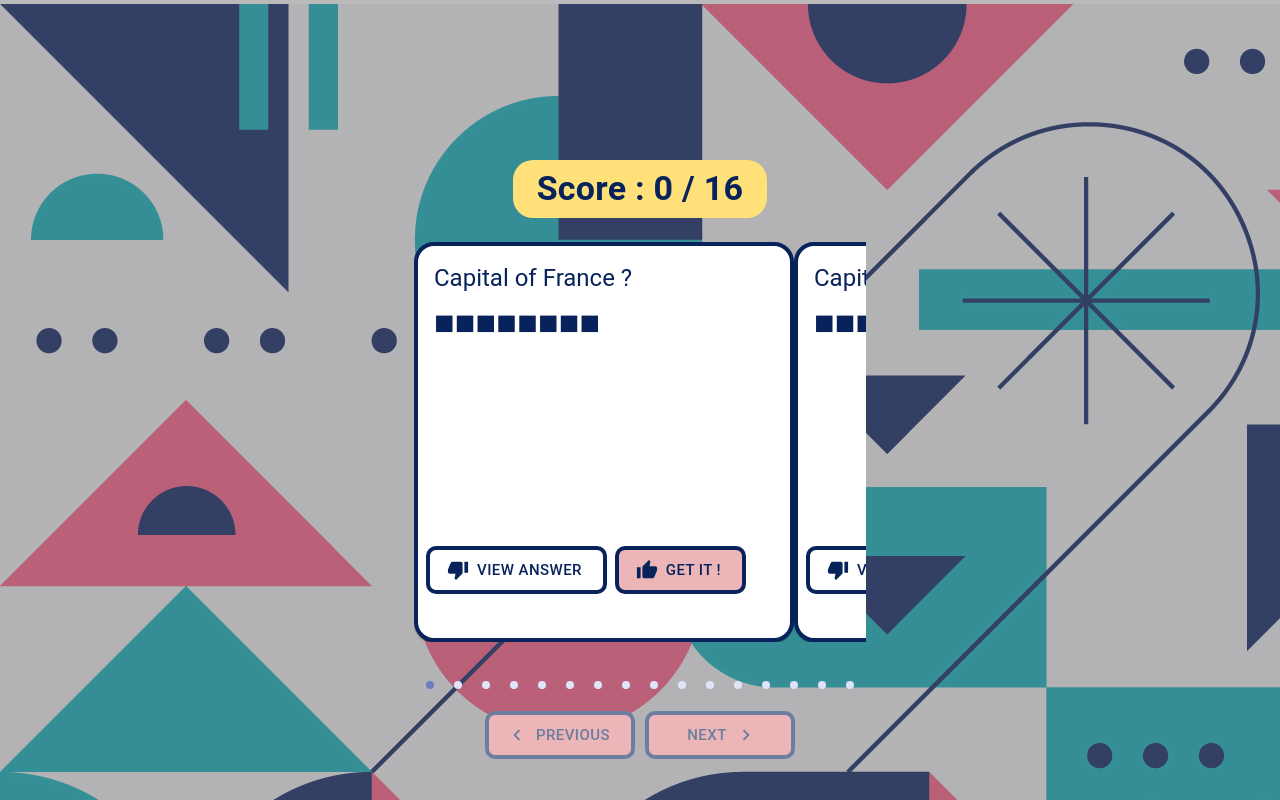
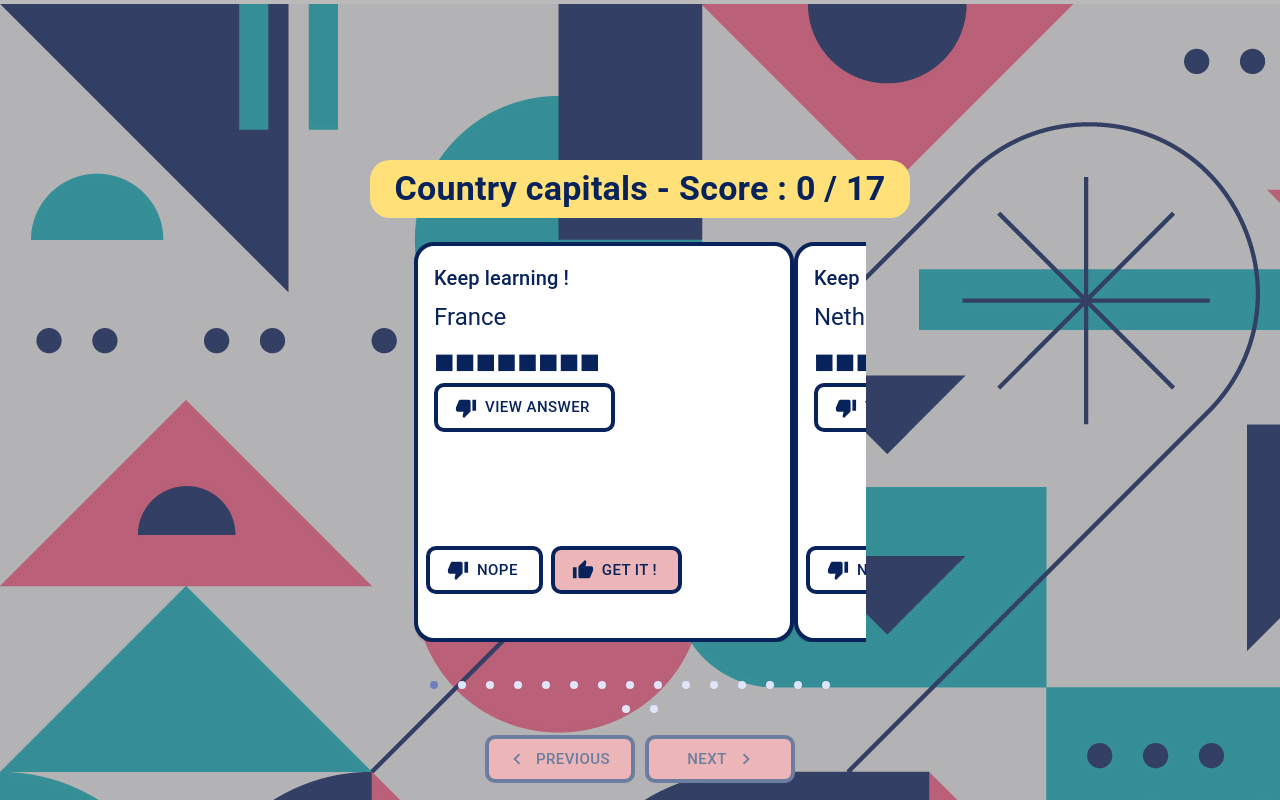
Before and after one commit to LionelENSFELDER/flashcards, a React (Vite) app: page / in a window 1280 px wide. Built offline with nearby package versions, Linux system fonts and the light colour scheme.

Commit message:
wip user flow score

```diff
--- a/src/App.tsx
+++ b/src/App.tsx
@@ -1,4 +1,4 @@
-import { useState } from "react";
+// import { useState } from "react";
 import { ThemeProvider } from "@mui/material/styles";
 import contryCapitals from "./data/country-capitals.json";
 import AliceCarousel from "react-alice-carousel";
@@ -21,18 +21,21 @@ type singleCard = {
 // };
 
 function App() {
-  const [cards, setCards] = useState<singleCard[]>(contryCapitals.cards);
-  const [score, setScore] = useState<number>(0);
+  // const [cards, setCards] = useState<singleCard[]>(contryCapitals.cards);
+  // const [score, setScore] = useState<number>(0);
+  // const addOneOnScore = () => {
+  //   setScore(score + 1);
+  // };
+  const cards: singleCard[] = contryCapitals.cards;
+  const score: number = 0;
   const maxScore: number = cards.length;
-  // const handleDragStart = (e: Event) => e.preventDefault();
-  const title = contryCapitals.title;
-
+  const themeQuestion = contryCapitals.themeQuestion;
   const items = cards.map((card: singleCard, index: number) => (
     <Card
       key={index}
-      title={title}
       question={card.question}
       answer={card.answer}
+      // updateScore={() => addOneOnScore()}
     />
   ));
 
@@ -75,7 +78,7 @@ function App() {
             px: 3,
           }}
         >
-          Score : {score} / {maxScore}
+          {themeQuestion} - Score : {score} / {maxScore}
         </Typography>
         <Container sx={{ width: 500, height: 400 }}>
           <Gallery />
--- a/src/components/card.tsx
+++ b/src/components/card.tsx
@@ -1,5 +1,6 @@
 import { useState } from "react";
-import Card from "@mui/material/Card";
+// import Card from "@mui/material/Card";
+import { Box, Card } from "@mui/material";
 import CardActions from "@mui/material/CardActions";
 import CardContent from "@mui/material/CardContent";
 import Button from "@mui/material/Button";
@@ -8,15 +9,28 @@ import ThumbUpIcon from "@mui/icons-material/ThumbUp";
 import ThumbDownIcon from "@mui/icons-material/ThumbDown";
 
 type singleCard = {
-  title: string;
   question: string;
   answer: string;
+  // updateScore: () => void;
 };
 
-export default function BasicCard({ title, question, answer }: singleCard) {
+export default function BasicCard({
+  question,
+  answer,
+}: // updateScore,
+singleCard) {
   const [answerHidden, setAnswerHidden] = useState<boolean>(true);
-  const handleCardClick = (answerHidden: boolean) => {
-    setAnswerHidden(!answerHidden);
+  const [learned, setLearned] = useState<boolean | null>(null);
+  const handleCardClick = (getIt: boolean) => {
+    if (learned != null) {
+      return;
+    }
+    if (getIt) {
+      setLearned(true);
+      // updateScore();
+    } else {
+      setLearned(false);
+    }
   };
   return (
     <Card
@@ -29,12 +43,32 @@ export default function BasicCard({ title, question, answer }: singleCard) {
       }}
     >
       <CardContent>
+        <Typography variant="h6" color="text.primary" gutterBottom>
+          {learned ? "You get it !" : "Keep learning !"}
+        </Typography>
         <Typography variant="h5" color="text.primary" gutterBottom>
-          {title} {question} ?
+          {question}
         </Typography>
         <Typography variant="h4" component="div">
           {answerHidden ? "■■■■■■■■" : answer}
         </Typography>
+        <Box sx={{ display: "block" }}>
+          <Button
+            variant="outlined"
+            sx={{
+              color: "text.primary",
+              bgcolor: "background.paper",
+              border: 4,
+              borderColor: "primary.main",
+              borderRadius: "10px",
+            }}
+            size="large"
+            startIcon={<ThumbDownIcon />}
+            onClick={() => setAnswerHidden(!answerHidden)}
+          >
+            {answerHidden ? "View answer" : "Hide answer"}
+          </Button>
+        </Box>
       </CardContent>
       <CardActions
         sx={{
@@ -44,6 +78,7 @@ export default function BasicCard({ title, question, answer }: singleCard) {
       >
         <Button
           variant="outlined"
+          disabled={learned !== null ? true : false}
           sx={{
             color: "text.primary",
             bgcolor: "background.paper",
@@ -53,12 +88,13 @@ export default function BasicCard({ title, question, answer }: singleCard) {
           }}
           size="large"
           startIcon={<ThumbDownIcon />}
-          onClick={() => handleCardClick(answerHidden)}
+          onClick={() => handleCardClick(false)}
         >
-          {answerHidden ? "View answer" : "Hide answer"}
+          Nope
         </Button>
         <Button
           variant="outlined"
+          disabled={learned !== null ? true : false}
           sx={{
             color: "text.primary",
             bgcolor: "secondary.main",
@@ -68,7 +104,7 @@ export default function BasicCard({ title, question, answer }: singleCard) {
           }}
           size="large"
           startIcon={<ThumbUpIcon />}
-          onClick={() => console.log("get it !")}
+          onClick={() => handleCardClick(true)}
         >
           Get it !
         </Button>
--- a/src/components/gallery-nav-buttons.tsx
+++ b/src/components/gallery-nav-buttons.tsx
@@ -19,6 +19,9 @@ const NavButton = ({ iconSide, label }: NavButtonProps) => {
         border: 4,
         borderColor: "primary.secondary",
         borderRadius: "10px",
+        "&: hover": {
+          bgcolor: "secondary.main",
+        },
       }}
       size="large"
       startIcon={
--- a/src/data/country-capitals.json
+++ b/src/data/country-capitals.json
@@ -1,7 +1,7 @@
 {
   "mode": "flash",
-  "theme": "capitals",
-  "title": "Capital of",
+  "theme": "country-capitals",
+  "themeQuestion": "Country capitals",
   "cards": [
     {
       "question": "France",
@@ -66,6 +66,10 @@
     {
       "question": "Libya",
       "answer": "Tripoli"
+    },
+    {
+      "question": "Libya",
+      "answer": "Tripoli"
     }
   ]
 }
```
